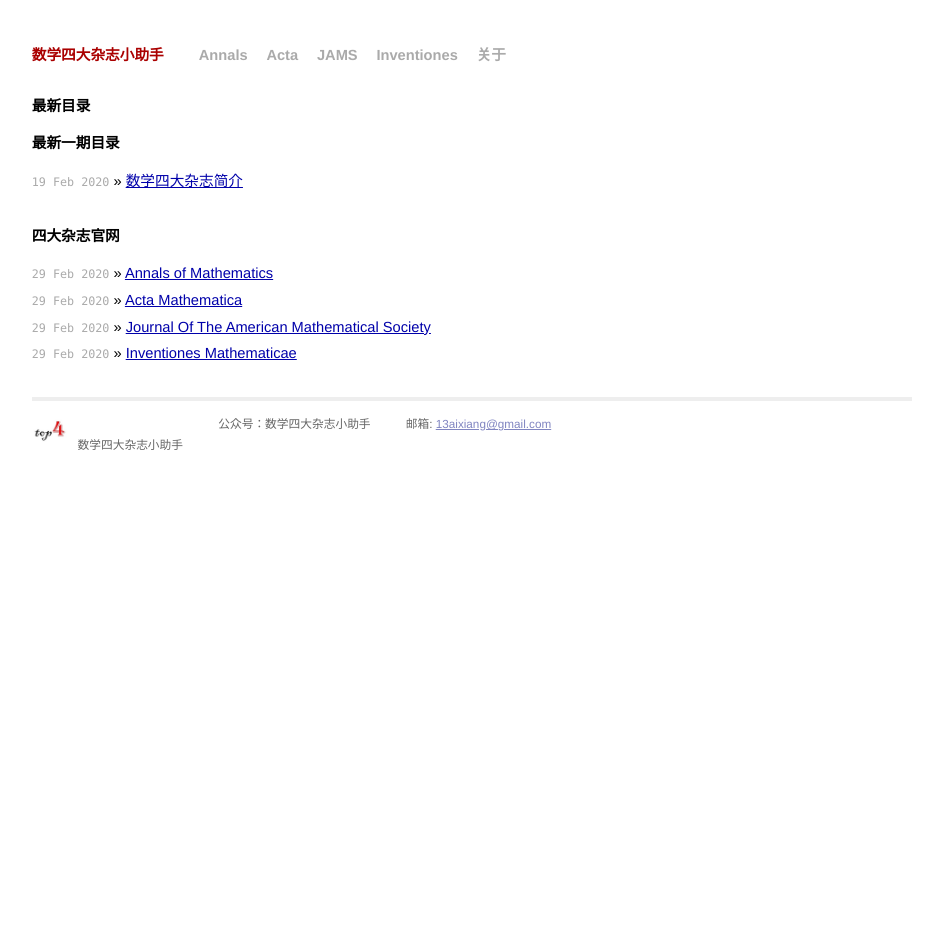
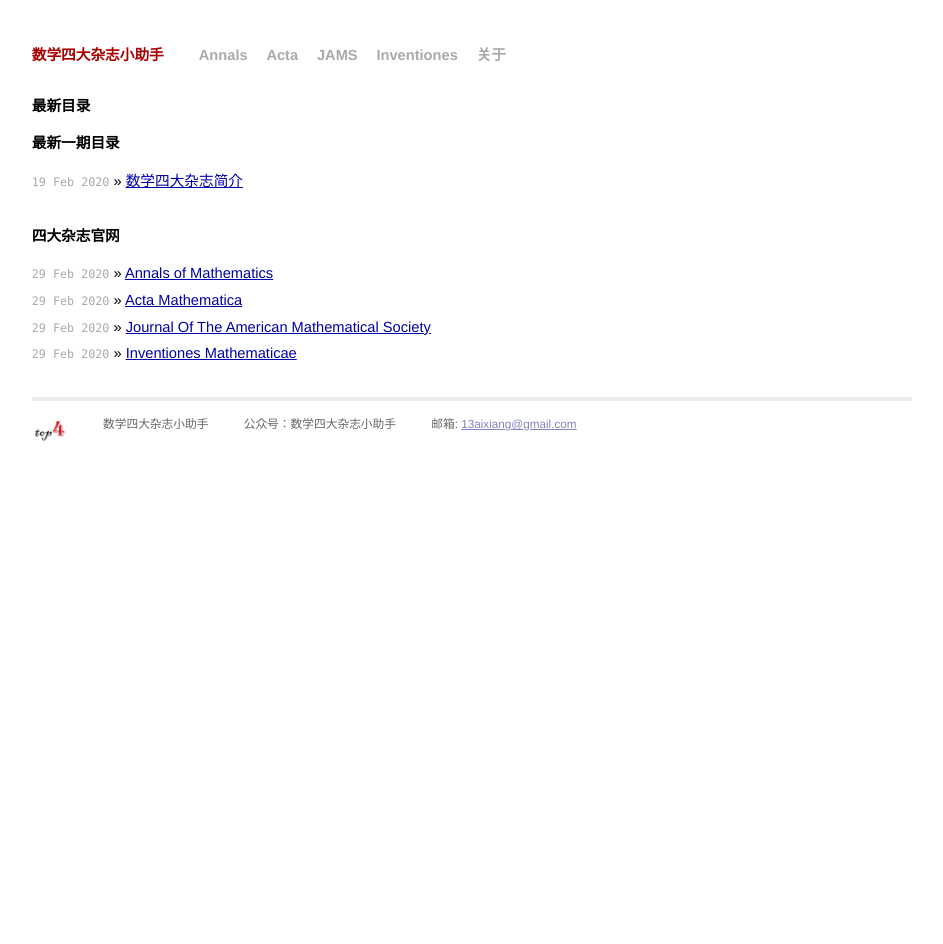
Before and after one commit to mathtop4/mathtop4.github.io, a Jekyll site: the page built from index.md, in a window 1280 px wide. Shown: the whole page, without its empty margins (168-1111 px from the left). Built offline with Jekyll 4.4.1, drawn with Linux system fonts in a browser that asks for light colours.

Commit message:
Update default.html

```diff
--- a/_layouts/default.html
+++ b/_layouts/default.html
@@ -48,8 +48,11 @@
     <div class="footer">
     <div class="contact">
       <p>
-        <img src="/top4.jpg" width="36" align="bottom"/></a>
-         &nbsp
+       <img src="/top4.jpg" width="36" align="middle"/></a>
+       </p>
+    </div>
+    <div class="contact">
+      <p>
         数学四大杂志小助手
       </p>
     </div>
```
